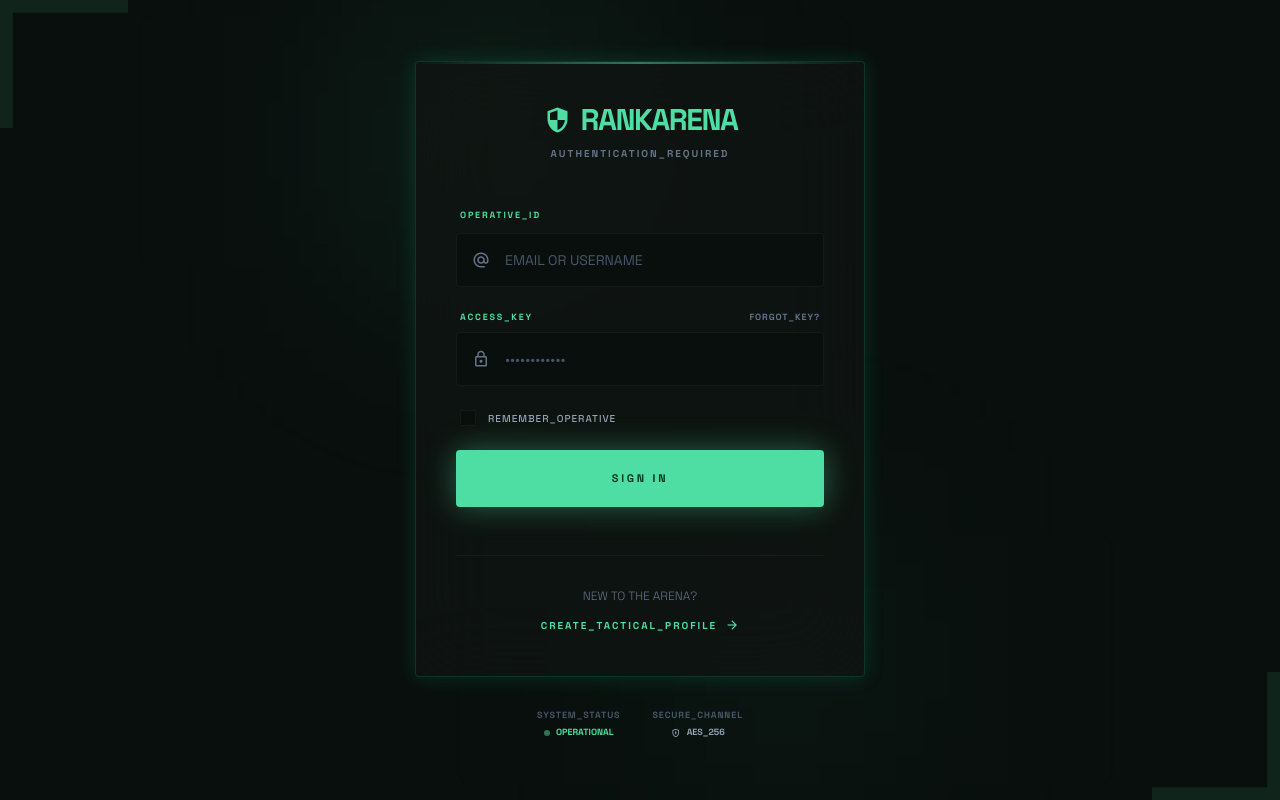
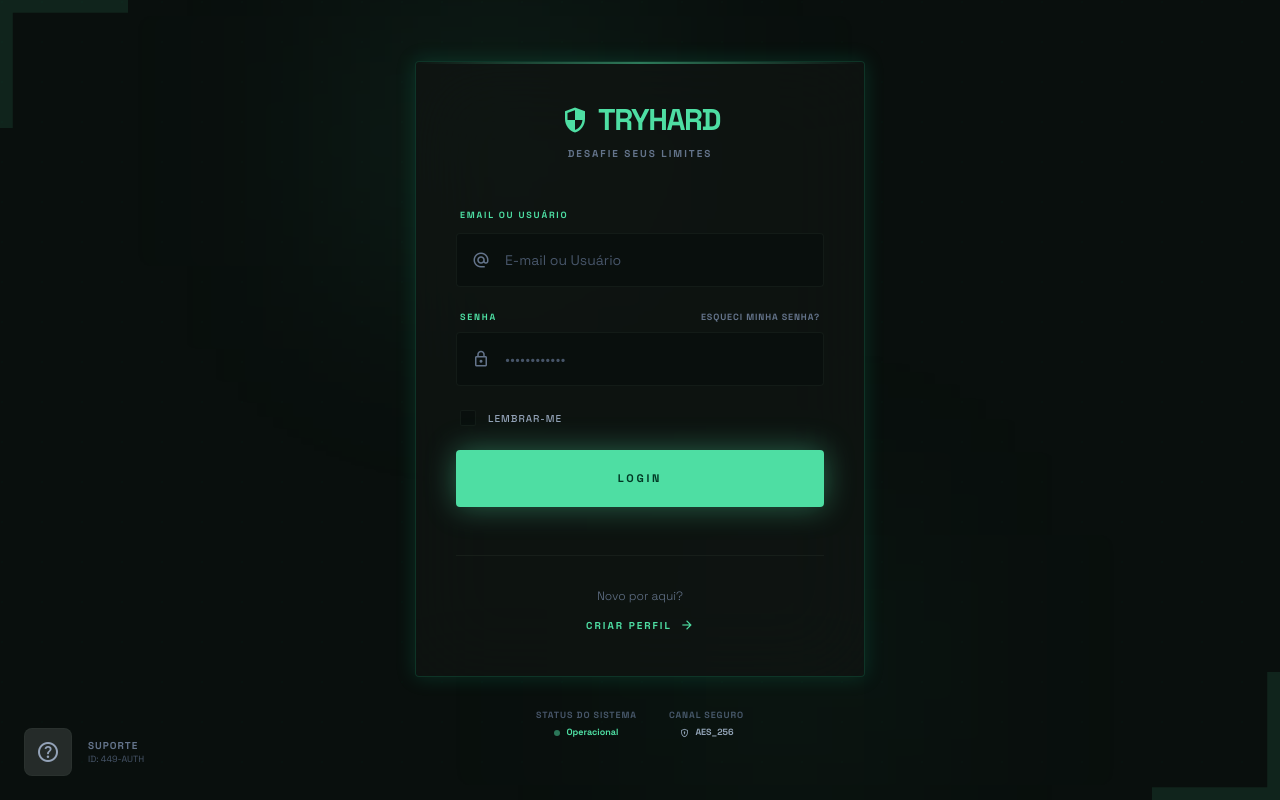
Before and after one commit to moabe124/tryhard-grind-frontend, an Angular app: page /auth/login in a window 1280 px wide. Built offline with nearby package versions, Linux system fonts and the light colour scheme.

Commit message:
feat: update login screen with Portuguese text and TRYHARD branding

```diff
--- a/src/app/features/auth/login/login.html
+++ b/src/app/features/auth/login/login.html
@@ -17,9 +17,9 @@
       <div class="flex flex-col items-center mb-10">
         <div class="flex items-center gap-2 mb-2">
           <span class="material-symbols-outlined text-primary text-3xl">security</span>
-          <h1 class="font-headline font-black text-3xl tracking-tighter text-primary">RANKARENA</h1>
+          <h1 class="font-headline font-black text-3xl tracking-tighter text-primary">TRYHARD</h1>
         </div>
-        <p class="text-[10px] tracking-[0.2em] font-bold text-slate-500 uppercase">AUTHENTICATION_REQUIRED</p>
+        <p class="text-[10px] tracking-[0.2em] font-bold text-slate-500 uppercase">Desafie seus limites</p>
       </div>
 
       <!-- Form -->
@@ -33,13 +33,13 @@
 
         <!-- Email -->
         <div class="space-y-2">
-          <label class="text-[9px] tracking-[0.2em] font-bold text-primary uppercase ml-1">OPERATIVE_ID</label>
+          <label class="text-[9px] tracking-[0.2em] font-bold text-primary uppercase ml-1">EMAIL OU USUÁRIO</label>
           <div class="relative group">
             <span class="material-symbols-outlined absolute left-4 top-1/2 -translate-y-1/2 text-slate-500 group-focus-within:text-primary transition-colors text-lg">alternate_email</span>
             <input
               type="email"
               name="email"
-              placeholder="EMAIL OR USERNAME"
+              placeholder="E-mail ou Usuário"
               [(ngModel)]="email"
               required
               class="w-full bg-surface-container-lowest border-[0.5px] border-outline-variant focus:border-primary focus:ring-1 focus:ring-primary/20 text-on-surface text-sm pl-12 pr-4 py-4 rounded-lg transition-all outline-none placeholder:text-slate-600"
@@ -50,8 +50,8 @@
         <!-- Password -->
         <div class="space-y-2">
           <div class="flex justify-between items-center px-1">
-            <label class="text-[9px] tracking-[0.2em] font-bold text-primary uppercase">ACCESS_KEY</label>
-            <a href="#" class="text-[9px] tracking-[0.1em] font-bold text-slate-500 hover:text-primary transition-colors uppercase">FORGOT_KEY?</a>
+            <label class="text-[9px] tracking-[0.2em] font-bold text-primary uppercase">Senha</label>
+            <a href="#" class="text-[9px] tracking-[0.1em] font-bold text-slate-500 hover:text-primary transition-colors uppercase">Esqueci minha senha?</a>
           </div>
           <div class="relative group">
             <span class="material-symbols-outlined absolute left-4 top-1/2 -translate-y-1/2 text-slate-500 group-focus-within:text-primary transition-colors text-lg">lock</span>
@@ -73,7 +73,7 @@
             <div class="w-4 h-4 border border-outline-variant rounded bg-surface-container-lowest peer-checked:bg-primary peer-checked:border-primary transition-all"></div>
             <span class="material-symbols-outlined absolute text-[12px] text-on-primary opacity-0 peer-checked:opacity-100 left-[2px]" style="font-variation-settings: 'FILL' 1">check</span>
           </label>
-          <span class="text-[10px] tracking-widest font-medium text-slate-400 uppercase">REMEMBER_OPERATIVE</span>
+          <span class="text-[10px] tracking-widest font-medium text-slate-400 uppercase">Lembrar-me</span>
         </div>
 
         <!-- Submit -->
@@ -82,16 +82,16 @@
           [disabled]="loading()"
           class="w-full group relative overflow-hidden bg-primary text-on-primary font-black py-5 rounded-lg text-[11px] tracking-[0.25em] transition-all hover:scale-[1.02] active:scale-95 neon-glow-btn uppercase disabled:opacity-60 disabled:cursor-not-allowed disabled:hover:scale-100"
         >
-          {{ loading() ? 'AUTHENTICATING...' : 'SIGN IN' }}
+          {{ loading() ? 'ENTRANDO...' : 'LOGIN' }}
           <div class="absolute inset-0 bg-white/20 translate-y-full group-hover:translate-y-0 transition-transform duration-300"></div>
         </button>
       </form>
 
       <!-- Register link -->
       <div class="mt-12 pt-8 border-t-[0.5px] border-outline-variant text-center">
-        <p class="text-xs text-slate-500 font-light mb-2">NEW TO THE ARENA?</p>
+        <p class="text-xs text-slate-500 font-light mb-2">Novo por aqui?</p>
         <a routerLink="/auth/register" class="inline-flex items-center gap-2 group">
-          <span class="text-[10px] tracking-[0.2em] font-bold text-primary uppercase transition-all group-hover:tracking-[0.3em]">CREATE_TACTICAL_PROFILE</span>
+          <span class="text-[10px] tracking-[0.2em] font-bold text-primary uppercase transition-all group-hover:tracking-[0.3em]">CRIAR PERFIL</span>
           <span class="material-symbols-outlined text-primary text-sm transition-transform group-hover:translate-x-1">arrow_forward</span>
         </a>
       </div>
@@ -100,20 +100,31 @@
     <!-- Status bar -->
     <div class="mt-8 flex justify-center gap-8">
       <div class="flex flex-col items-center">
-        <span class="text-[9px] tracking-widest text-slate-600 font-bold uppercase">SYSTEM_STATUS</span>
+        <span class="text-[9px] tracking-widest text-slate-600 font-bold uppercase">Status do Sistema</span>
         <div class="flex items-center gap-1.5 mt-1">
           <div class="w-1.5 h-1.5 rounded-full bg-primary animate-pulse"></div>
-          <span class="text-[9px] font-bold text-primary">OPERATIONAL</span>
+          <span class="text-[9px] font-bold text-primary">Operacional</span>
         </div>
       </div>
       <div class="flex flex-col items-center">
-        <span class="text-[9px] tracking-widest text-slate-600 font-bold uppercase">SECURE_CHANNEL</span>
+        <span class="text-[9px] tracking-widest text-slate-600 font-bold uppercase">Canal Seguro</span>
         <div class="flex items-center gap-1.5 mt-1">
           <span class="material-symbols-outlined text-[10px] text-slate-400">encrypted</span>
           <span class="text-[9px] font-bold text-slate-400">AES_256</span>
         </div>
       </div>
     </div>
+  </div>
+</div>
+
+<!-- Support -->
+<div class="fixed bottom-6 left-6 flex items-center gap-4">
+  <div class="w-12 h-12 bg-surface-container-high rounded-xl border-[0.5px] border-outline-variant flex items-center justify-center">
+    <span class="material-symbols-outlined text-slate-400">help</span>
+  </div>
+  <div>
+    <p class="text-[10px] font-bold tracking-widest text-slate-500 uppercase">SUPORTE</p>
+    <p class="text-[9px] text-slate-600">ID: 449-AUTH</p>
   </div>
 </div>
 
```
